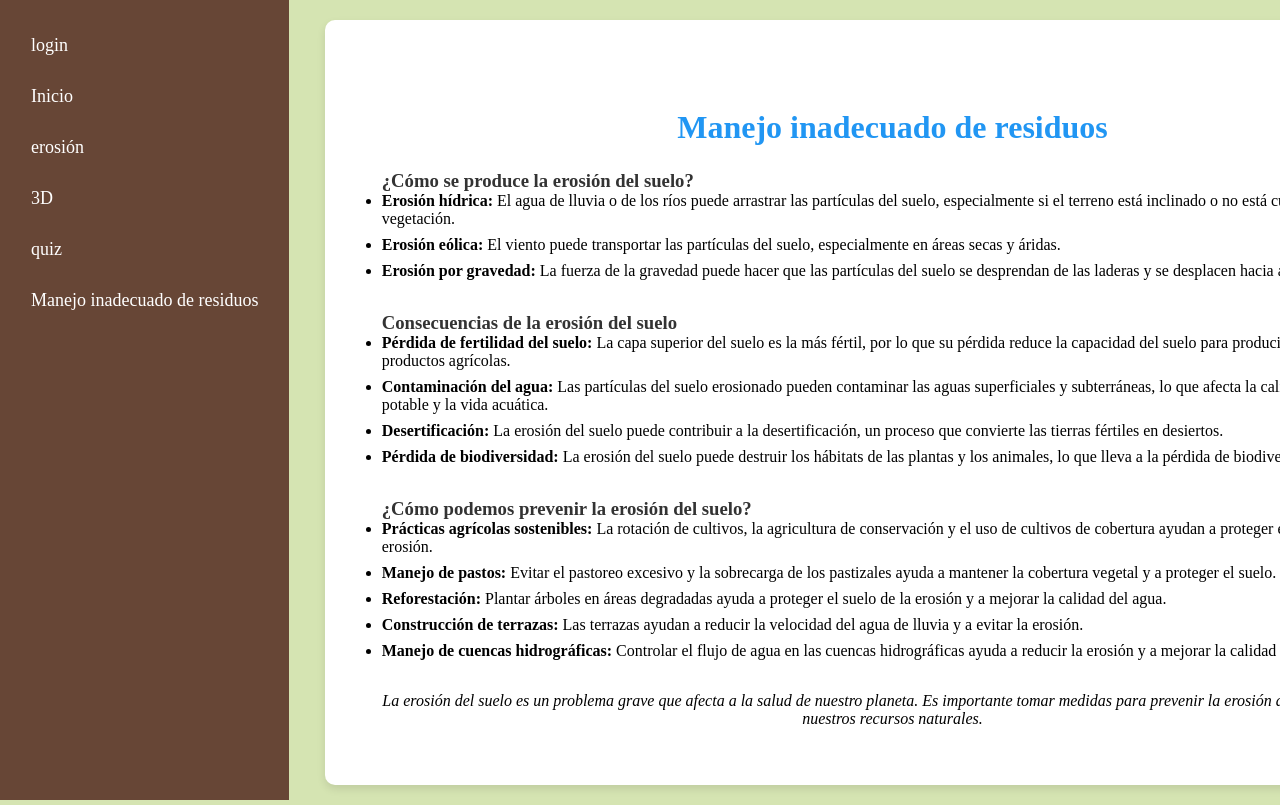
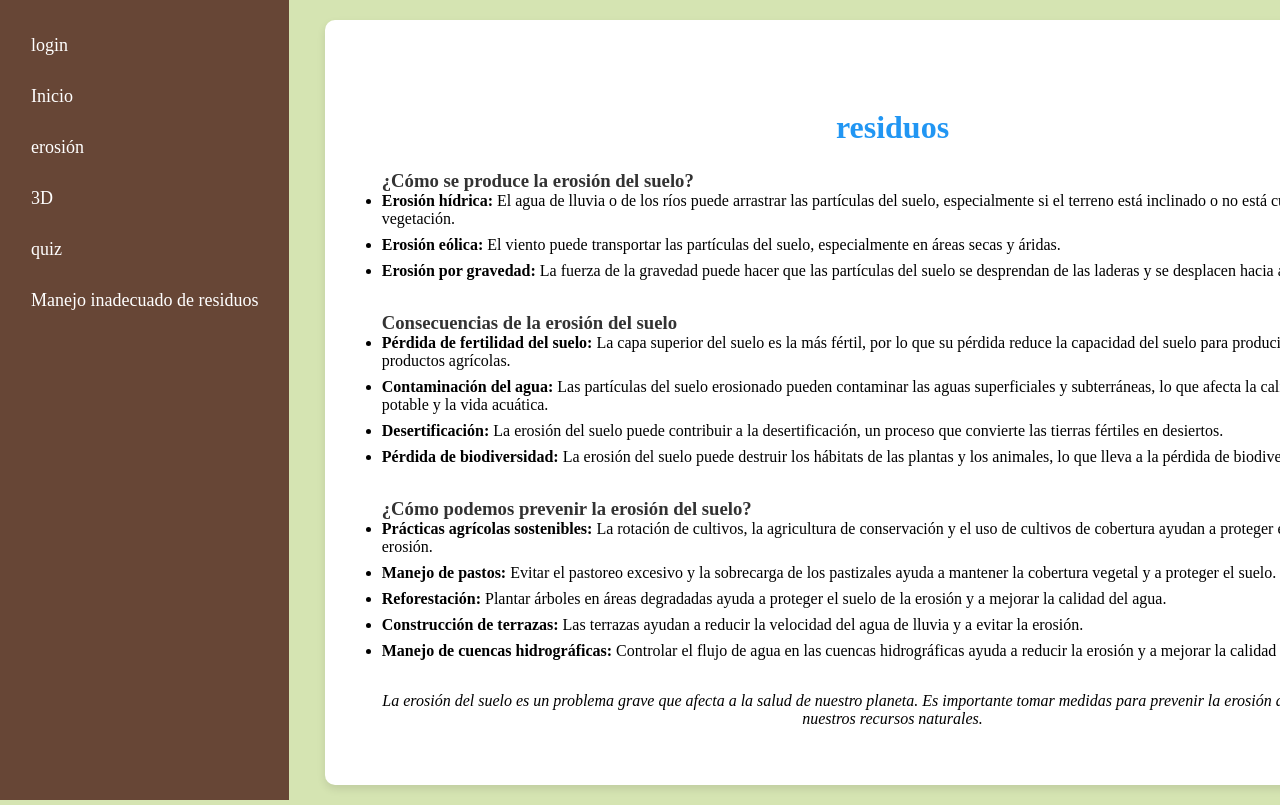
Before and after one commit to JonatanYesidMedinaViafara/kebab-case, a React (Vite) app: page /management in a window 1280 px wide. Shown: the top 805 px of the page. Built offline with nearby package versions, Linux system fonts and the light colour scheme; no server answers.

Commit message:
jcgs
nuevo

```diff
--- a/src/assets/pages/earth/improper-waste-management/management.jsx
+++ b/src/assets/pages/earth/improper-waste-management/management.jsx
@@ -6,7 +6,7 @@ const Management = () => {
         <>
             <Header />
             <div className="home-erosion">
-                <h1 className="tituloPrincipal">Manejo inadecuado de residuos</h1>
+                <h1 className="tituloPrincipal">residuos</h1>
 
                 <div className="seccion">
                     <h3 className="tituloSeccion">¿Cómo se produce la erosión del suelo?</h3>
```
